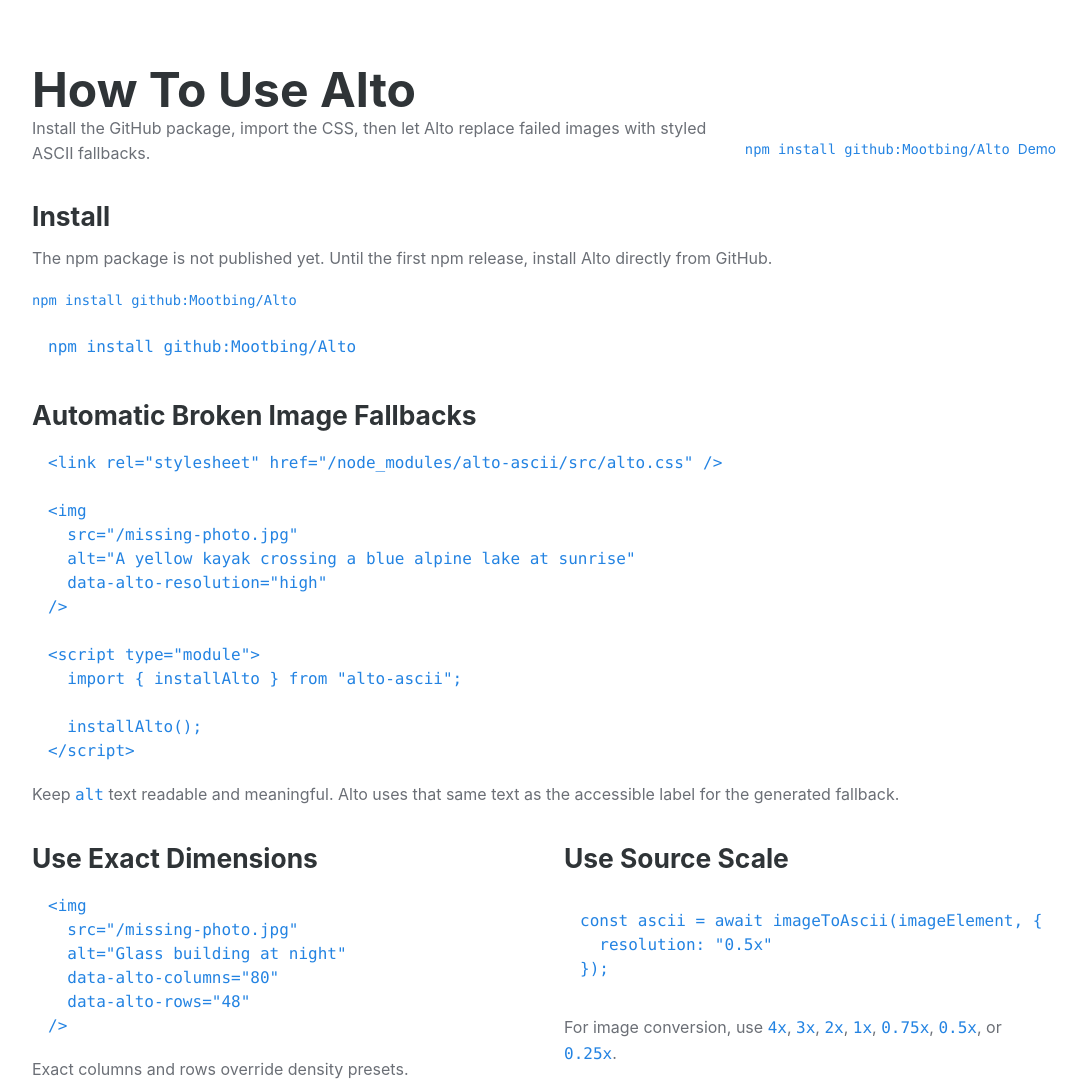
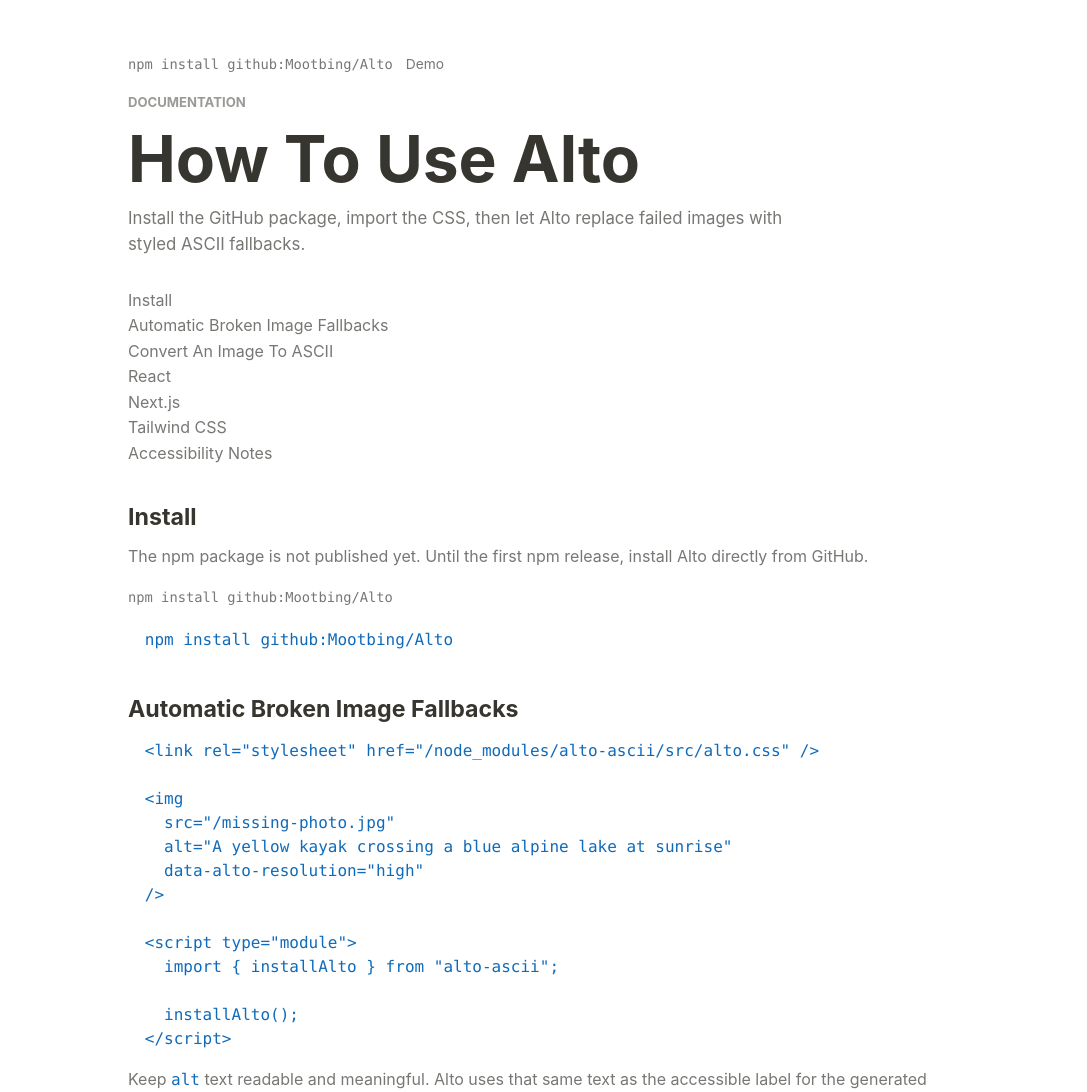
Before and after one commit to Mootbing/Alto, a website: page docs/how-to-use.html in a window 1280 px wide. Shown: the top 1092 px of the page, without its empty margins (96-1183 px from the left). Drawn offline with Linux system fonts and the light colour scheme.

Commit message:
Restyle docs as Notion page

```diff
--- a/docs/how-to-use.html
+++ b/docs/how-to-use.html
@@ -9,10 +9,11 @@
       :root {
         color-scheme: light;
         --page: #ffffff;
-        --text: #2f3437;
-        --muted: #6b6f76;
-        --accent: #2383e2;
-        --warn: #a16207;
+        --text: #37352f;
+        --muted: #787774;
+        --subtle: #9b9a97;
+        --accent: #0f6bba;
+        --warn: #8a5a00;
       }
 
       * {
@@ -28,17 +29,15 @@
 
       main {
         display: grid;
-        gap: 2.2rem;
-        width: min(64rem, calc(100% - 2rem));
+        gap: 2rem;
+        width: min(52rem, calc(100% - 2rem));
         margin: 0 auto;
-        padding: 4rem 0;
+        padding: 3rem 0 5rem;
       }
 
       header {
         display: grid;
-        grid-template-columns: minmax(0, 1fr) auto;
-        gap: 1rem;
-        align-items: end;
+        gap: 0.75rem;
       }
 
       h1,
@@ -49,14 +48,15 @@
       }
 
       h1 {
-        font-size: 3rem;
+        font-size: clamp(2.35rem, 5vw, 4rem);
         font-weight: 700;
         line-height: 1.08;
       }
 
       h2 {
-        font-size: 1.65rem;
-        line-height: 1.2;
+        margin-top: 0.5rem;
+        font-size: 1.45rem;
+        line-height: 1.25;
       }
 
       h3 {
@@ -70,7 +70,8 @@
       }
 
       a {
-        color: inherit;
+        color: var(--accent);
+        text-decoration: none;
       }
 
       code,
@@ -85,7 +86,7 @@
       pre {
         margin: 0;
         overflow: auto;
-        padding: 0.35rem 0 0.35rem 1rem;
+        padding: 0.2rem 0 0.2rem 1.05rem;
         border: 0;
         background: transparent;
         color: #37352f;
@@ -96,12 +97,36 @@
       .install-row {
         display: flex;
         flex-wrap: wrap;
-        justify-content: flex-end;
-        gap: 0.5rem;
+        gap: 0.8rem;
       }
 
-      .install-row {
-        justify-content: flex-start;
+      .page-kicker {
+        color: var(--subtle);
+        font-size: 0.82rem;
+        font-weight: 650;
+        letter-spacing: 0;
+        text-transform: uppercase;
+      }
+
+      .lead {
+        max-width: 44rem;
+        font-size: 1.05rem;
+      }
+
+      .contents {
+        display: grid;
+        gap: 0.35rem;
+      }
+
+      .contents a {
+        width: fit-content;
+        color: var(--muted);
+      }
+
+      .contents a:hover,
+      .nav-link:hover,
+      .install-command:hover {
+        color: var(--accent);
       }
 
       .install-command,
@@ -113,9 +138,8 @@
         border: 0;
         border-radius: 0;
         background: transparent;
-        color: var(--accent);
+        color: var(--muted);
         font-size: 0.86rem;
-        text-decoration: none;
         white-space: nowrap;
       }
 
@@ -129,7 +153,7 @@
 
       .section {
         display: grid;
-        gap: 0.85rem;
+        gap: 0.75rem;
         padding: 0;
         border: 0;
         background: transparent;
@@ -138,7 +162,7 @@
       .grid {
         display: grid;
         grid-template-columns: repeat(2, minmax(0, 1fr));
-        gap: 2.5rem;
+        gap: 2.25rem;
       }
 
       .note {
@@ -151,7 +175,6 @@
       }
 
       @media (max-width: 820px) {
-        header,
         .grid {
           grid-template-columns: 1fr;
         }
@@ -163,27 +186,32 @@
         h1 {
           font-size: 2.35rem;
         }
-
-        .header-actions {
-          justify-content: flex-start;
-        }
       }
     </style>
   </head>
   <body>
     <main>
       <header>
-        <div>
-          <h1>How To Use Alto</h1>
-          <p>Install the GitHub package, import the CSS, then let Alto replace failed images with styled ASCII fallbacks.</p>
-        </div>
         <div class="header-actions">
           <a class="install-command" href="https://github.com/Mootbing/Alto"><code>npm install github:Mootbing/Alto</code></a>
           <a class="nav-link" href="../">Demo</a>
         </div>
+        <p class="page-kicker">Documentation</p>
+        <h1>How To Use Alto</h1>
+        <p class="lead">Install the GitHub package, import the CSS, then let Alto replace failed images with styled ASCII fallbacks.</p>
       </header>
 
-      <section class="section">
+      <nav class="contents" aria-label="Page contents">
+        <a href="#install">Install</a>
+        <a href="#automatic-broken-image-fallbacks">Automatic Broken Image Fallbacks</a>
+        <a href="#convert-an-image-to-ascii">Convert An Image To ASCII</a>
+        <a href="#react">React</a>
+        <a href="#next-js">Next.js</a>
+        <a href="#tailwind-css">Tailwind CSS</a>
+        <a href="#accessibility-notes">Accessibility Notes</a>
+      </nav>
+
+      <section class="section" id="install">
         <h2>Install</h2>
         <p>The npm package is not published yet. Until the first npm release, install Alto directly from GitHub.</p>
         <div class="install-row">
@@ -192,7 +220,7 @@
         <pre><code>npm install github:Mootbing/Alto</code></pre>
       </section>
 
-      <section class="section">
+      <section class="section" id="automatic-broken-image-fallbacks">
         <h2>Automatic Broken Image Fallbacks</h2>
         <pre><code>&lt;link rel="stylesheet" href="/node_modules/alto-ascii/src/alto.css" /&gt;
 
@@ -211,7 +239,7 @@
       </section>
 
       <section class="grid">
-        <div class="section">
+        <div class="section" id="use-exact-dimensions">
           <h2>Use Exact Dimensions</h2>
           <pre><code>&lt;img
   src="/missing-photo.jpg"
@@ -222,7 +250,7 @@
           <p>Exact columns and rows override density presets.</p>
         </div>
 
-        <div class="section">
+        <div class="section" id="use-source-scale">
           <h2>Use Source Scale</h2>
           <pre><code>const ascii = await imageToAscii(imageElement, {
   resolution: "0.5x"
@@ -231,7 +259,7 @@
         </div>
       </section>
 
-      <section class="section">
+      <section class="section" id="convert-an-image-to-ascii">
         <h2>Convert An Image To ASCII</h2>
         <pre><code>import { createAltoFallback, fitAltoFallback, imageToAscii } from "alto-ascii";
 import "alto-ascii/style.css";
@@ -252,7 +280,7 @@ document.body.append(fallback);
 fitAltoFallback(fallback);</code></pre>
       </section>
 
-      <section class="section">
+      <section class="section" id="react">
         <h2>React</h2>
         <pre><code>import { AltoImage } from "alto-ascii/react";
 import "alto-ascii/style.css";
@@ -268,7 +296,7 @@ export function Example() {
 }</code></pre>
       </section>
 
-      <section class="section">
+      <section class="section" id="next-js">
         <h2>Next.js</h2>
         <p>Use the <code>alto-ascii/next</code> export when you want Alto fallback behavior on top of <code>next/image</code>. The component is marked as a Client Component internally because it listens for image errors.</p>
         <pre><code>// app/layout.tsx
@@ -298,7 +326,7 @@ export function HeroImage() {
 }</code></pre>
       </section>
 
-      <section class="section">
+      <section class="section" id="tailwind-css">
         <h2>Tailwind CSS</h2>
         <p>Import Alto's Tailwind layer stylesheet when your app is already organized around Tailwind layers.</p>
         <pre><code>@import "tailwindcss";
@@ -312,7 +340,7 @@ export function HeroImage() {
 /&gt;</code></pre>
       </section>
 
-      <section class="section">
+      <section class="section" id="accessibility-notes">
         <h2>Accessibility Notes</h2>
         <ul>
           <li>Do not put ASCII art inside the <code>alt</code> attribute. Keep the alt text human-readable.</li>
```
